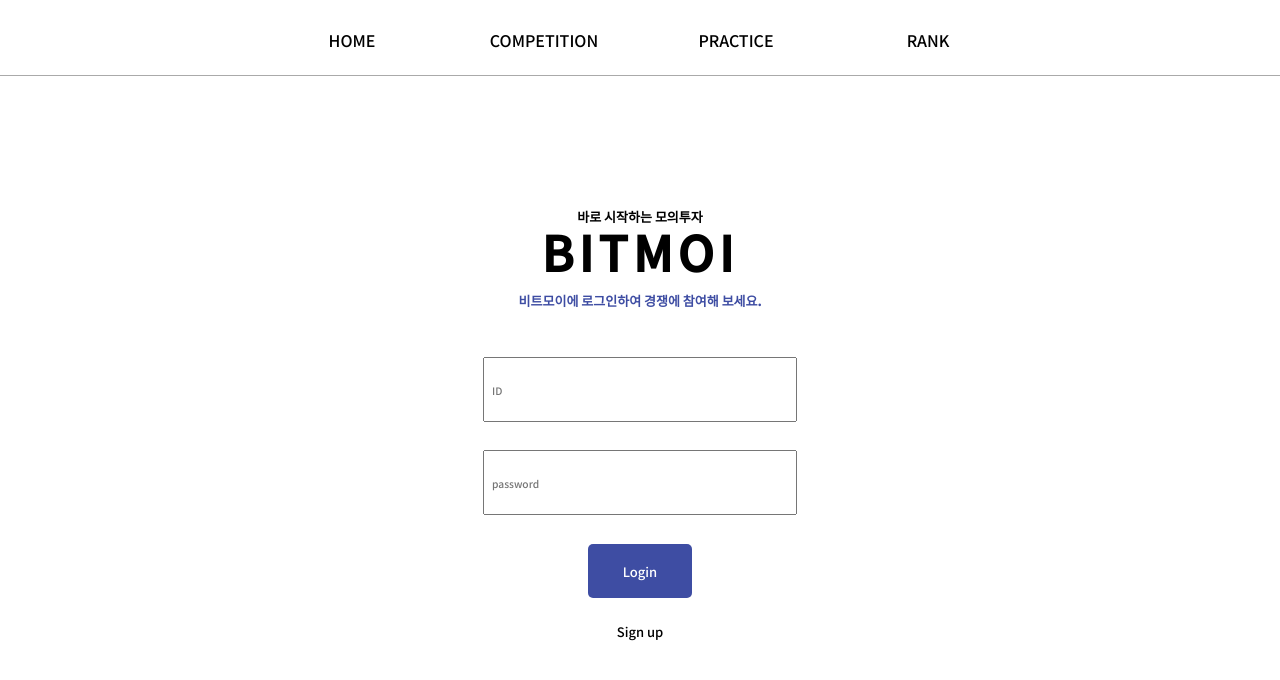
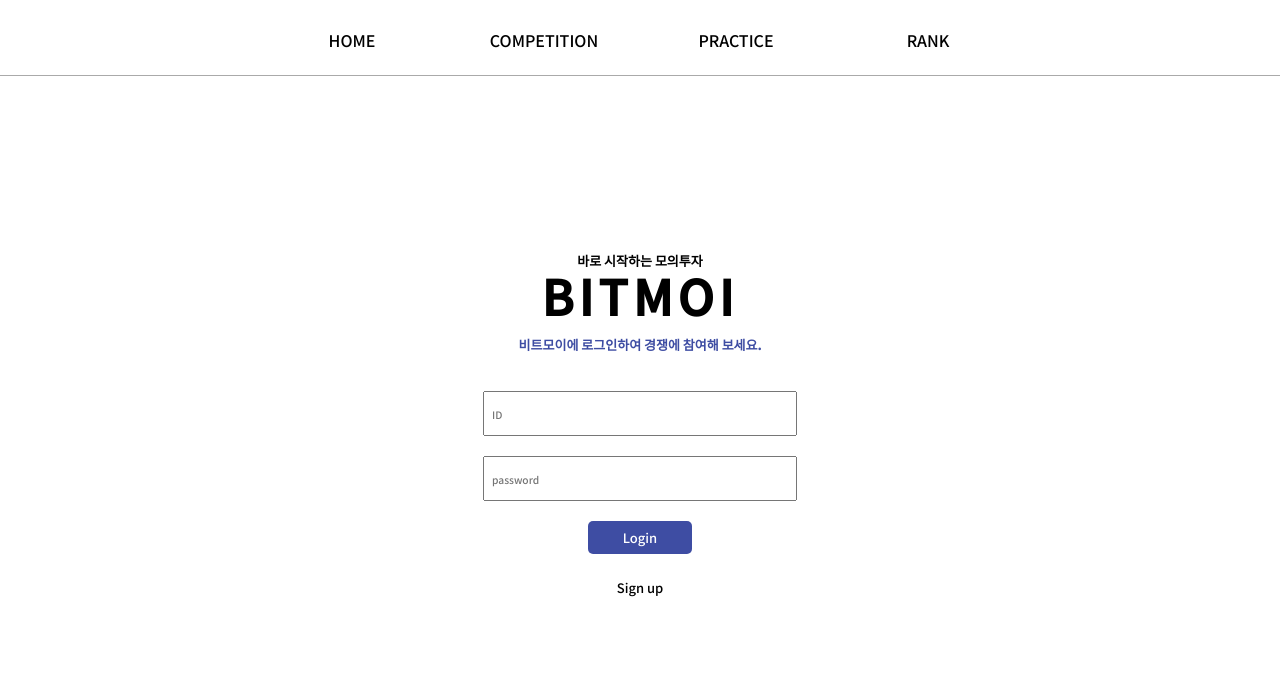
Before and after one commit to IGSON2/bitmoi, a React (Create React App) app in the folder frontend/: page /login in a window 1280 px wide. Shown: the top 680 px of the page. Built offline with nearby package versions, Linux system fonts and the light colour scheme.

Commit message:
feat: Make separate workflow

```diff
--- a/frontend/src/RoutingPages/Login/Login.module.css
+++ b/frontend/src/RoutingPages/Login/Login.module.css
@@ -54,7 +54,7 @@
 
 .inputform {
   width: 100%;
-  height: 35%;
+  height: 25%;
   display: flex;
   flex-direction: column;
   justify-content: space-evenly;
@@ -74,7 +74,7 @@
 
 .login {
   width: 30%;
-  height: 8%;
+  height: 5%;
   border-radius: 5px;
   border: none;
   font-size: small;
```
